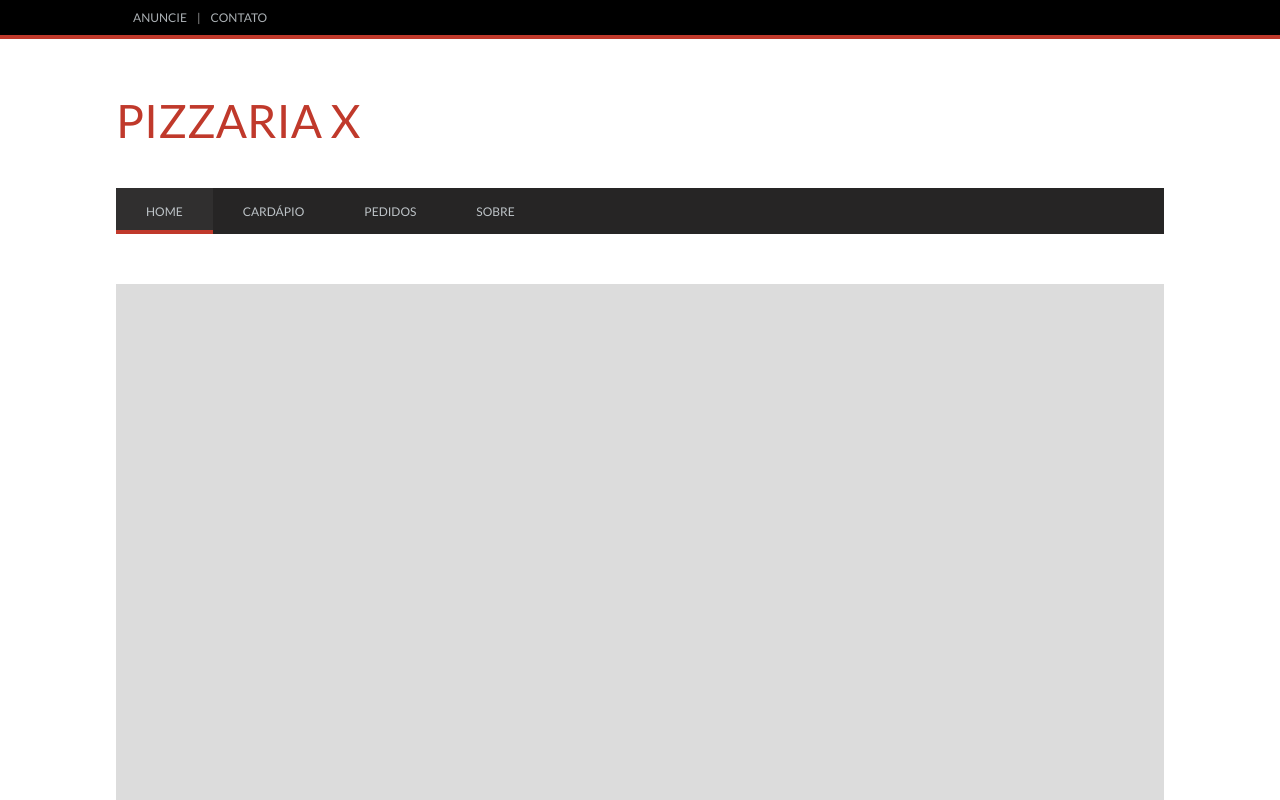
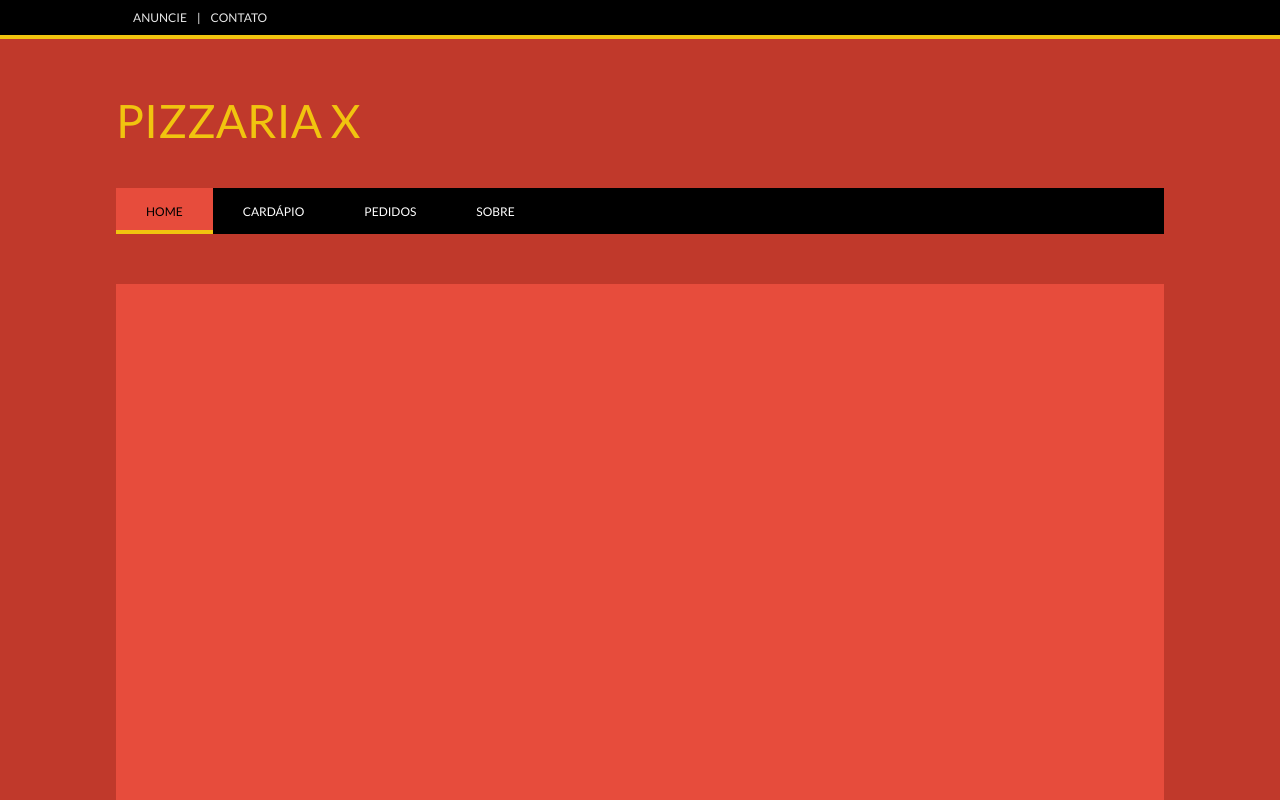
Before and after one commit to devinfinite/projPizzaria, a plain HTML site: page index.html in a window 1280 px wide. Shown: the top 800 px of the page. Drawn offline with nearby package versions, Linux system fonts and the light colour scheme.

Commit message:
Editando CSS...

```diff
--- a/css/main.css
+++ b/css/main.css
@@ -62,7 +62,7 @@ textarea {
 
 
 	body {
-	background: #ffffff;
+	background: #c0392b;
 	width: 100%;
 	min-width:885px;
 	max-width:2000px
@@ -73,8 +73,8 @@ textarea {
 	height: 35px;
 	background-color: black;
 	margin: 0 auto;
-	color: #a7babb;
-	border-bottom: 4px solid #c0392b;
+	color: white;
+	border-bottom: 4px solid #f1c40f;;
 }
 
 #alinharsite {
@@ -88,7 +88,7 @@ section {
 	margin-top: 50px;
 	max-width: 1048px;
 	height: 1024px;
-	background-color: #DCDCDC;
+	background-color: #e74c3c;
 }
 
 #voltartopo {
@@ -104,13 +104,13 @@ section {
 	font-family: "Lato", sans-serif;
 	font-size: 12px;
 	margin-top: 6px;
-	color: #262525;
+	color: black;
 	text-align: right;
 }
 
 footer {
 	background: black;
-	border-top: 4px solid #c0392b;
+	border-top: 4px solid #f1c40f;
 	height: 60px;
 	clear: both;
 }
@@ -135,13 +135,13 @@ footer {
 	text-decoration: none;
 	font-family: "Lato", sans-serif;
 	font-size: 46px;
-	color: #c0392b;
+	color: #f1c40f;
 
 }
 
 #voltartopo a {
 	text-decoration: none;
-	color: #666666;
+	color: white;
 }
 
 
@@ -156,7 +156,7 @@ footer {
 }
 
 #direitos p {
-	margin: 20px;
+	margin: 23px;
 }
 
 
@@ -183,7 +183,7 @@ footer {
 #cssmenu ul li {
   float: left;
   list-style: none;
-  color: #999999;
+  color: white;
   padding: 7px 0px 0;
   margin: 5px 5px 0;
 }
@@ -192,7 +192,7 @@ footer {
   border-radius: 2px 2px 0 0;
   text-decoration: none;
   font-size: 12px;
-  color: #bdc3c7;
+  color: white;
   text-shadow: 0 1px 1px rgba(0, 0, 0, 0.75);
   font-weight: 400;
   opacity: .9;
@@ -201,7 +201,7 @@ footer {
 #cssmenu ul li.active a {
   background: url(color.png) center bottom;
   display: block;
-  color: white;
+  color: #f1c40f;
   text-shadow: 0 1px 1px rgba(255, 255, 255, 0.35);
   opacity: 1;
 }
@@ -242,7 +242,7 @@ footer {
 #cssmenu2 ul li {
   float: left;
   list-style: none;
-  color: #999999;
+  color: white
   padding: 7px 0px 0;
   margin: 5px 5px 0;
 }
@@ -251,7 +251,7 @@ footer {
   border-radius: 2px 2px 0 0;
   text-decoration: none;
   font-size: 12px;
-  color: #bdc3c7;
+  color: white;
   text-shadow: 0 1px 1px rgba(0, 0, 0, 0.75);
   font-weight: 400;
   opacity: .9;
@@ -260,12 +260,83 @@ footer {
 #cssmenu2 ul li.active a {
   background: url(color.png) center bottom;
   display: block;
-  color: white;
+  color: #f1c40f;
   text-shadow: 0 1px 1px rgba(255, 255, 255, 0.35);
   opacity: 1;
 }
 
-/* Menu das Redes Sociais */
+
+
+
+/* Menu Principal */
+
+
+#menuprincipal ul, #menuprincipal li {list-style: none; margin: 0; padding: 0;}
+#menuprincipal ul li { float: left; min-height: 1px; vertical-align: middle;}
+#menuprincipal ul li.hover,
+#menuprincipal ul li:hover > ul { visibility: visible;}
+#menuprincipal a { display: block; line-height: 1em; text-decoration: none; }
+
+#menuprincipal {
+  background: black;
+  /*border-bottom: 4px solid #1b9bff;*/
+  font-family: "Lato", sans-serif;
+  font-size: 12px;
+  padding: 0 auto;
+  margin: 0 auto;
+  height: 42px;
+}
+
+  #menuprincipal > ul { *display: inline-block; }
+
+  #menuprincipal:after, #menuprincipal ul:after {
+    content: '';
+    display: block;
+    clear: both;
+}
+
+#menuprincipal a {
+    background: black;
+    color: white;
+    padding: 0 30px;
+    height: 42px;
+}
+
+#menutras {
+	height: 46px;
+	background: black;
+}
+
+#menuprincipal ul { text-transform: uppercase; }
+
+#menuprincipal > ul > li > a { line-height: 48px;  }
+
+#menuprincipal ul li:hover > a {
+	  transition: background 0.1s ease-in 0.03s, color 0.1s ease-in 0.03s;
+      background: #e74c3c;
+      color: black;
+      border-bottom: 4px solid #f1c40f;
+      filter: alpha(opacity=100);
+
+}
+
+#menuprincipal ul li.active > a
+{
+	background: #e74c3c;
+    color: black;
+    border-bottom: 4px solid #f1c40f;
+
+}
+
+#menuprincipal ul li.active:hover > a
+{
+	background: #e74c3c;
+    color: white;
+    border-bottom: 4px solid #f1c40f;
+
+}
+
+/* Menu das Redes Sociais
 
 #redessociais ul,
 #redessociais ul li,
@@ -385,74 +456,7 @@ textarea:focus, input:focus{
 
 #searchsubmit:focus {
     outline: 0;
-}
-/* Menu Principal */
-
-
-#menuprincipal ul, #menuprincipal li {list-style: none; margin: 0; padding: 0;}
-#menuprincipal ul li { float: left; min-height: 1px; vertical-align: middle;}
-#menuprincipal ul li.hover,
-#menuprincipal ul li:hover > ul { visibility: visible;}
-#menuprincipal a { display: block; line-height: 1em; text-decoration: none; }
-
-#menuprincipal {
-  background: #262525;
-  /*border-bottom: 4px solid #1b9bff;*/
-  font-family: "Lato", sans-serif;
-  font-size: 12px;
-  padding: 0 auto;
-  margin: 0 auto;
-  height: 42px;
-}
-
-  #menuprincipal > ul { *display: inline-block; }
-
-  #menuprincipal:after, #menuprincipal ul:after {
-    content: '';
-    display: block;
-    clear: both;
-}
-
-#menuprincipal a {
-    background: #262525;
-    color: #bdc3c7;
-    padding: 0 30px;
-    height: 42px;
-}
-
-#menutras {
-	height: 46px;
-	background: #262525;
-}
-
-#menuprincipal ul { text-transform: uppercase; }
-
-#menuprincipal > ul > li > a { line-height: 48px;  }
-
-#menuprincipal ul li:hover > a {
-	  transition: background 0.1s ease-in 0.03s, color 0.1s ease-in 0.03s;
-      background: #302f2f;
-      color: white;
-      border-bottom: 4px solid #c0392b;
-      filter: alpha(opacity=100);
-
-}
-
-#menuprincipal ul li.active > a
-{
-	background: #302f2f;
-    color: #bdc3c7;
-    border-bottom: 4px solid #c0392b;
-
-}
-
-#menuprincipal ul li.active:hover > a
-{
-	background: #302f2f;
-    color: white;
-    border-bottom: 4px solid #c0392b;
-
-}
+} */
 
 
 /* ==========================================================================
```
